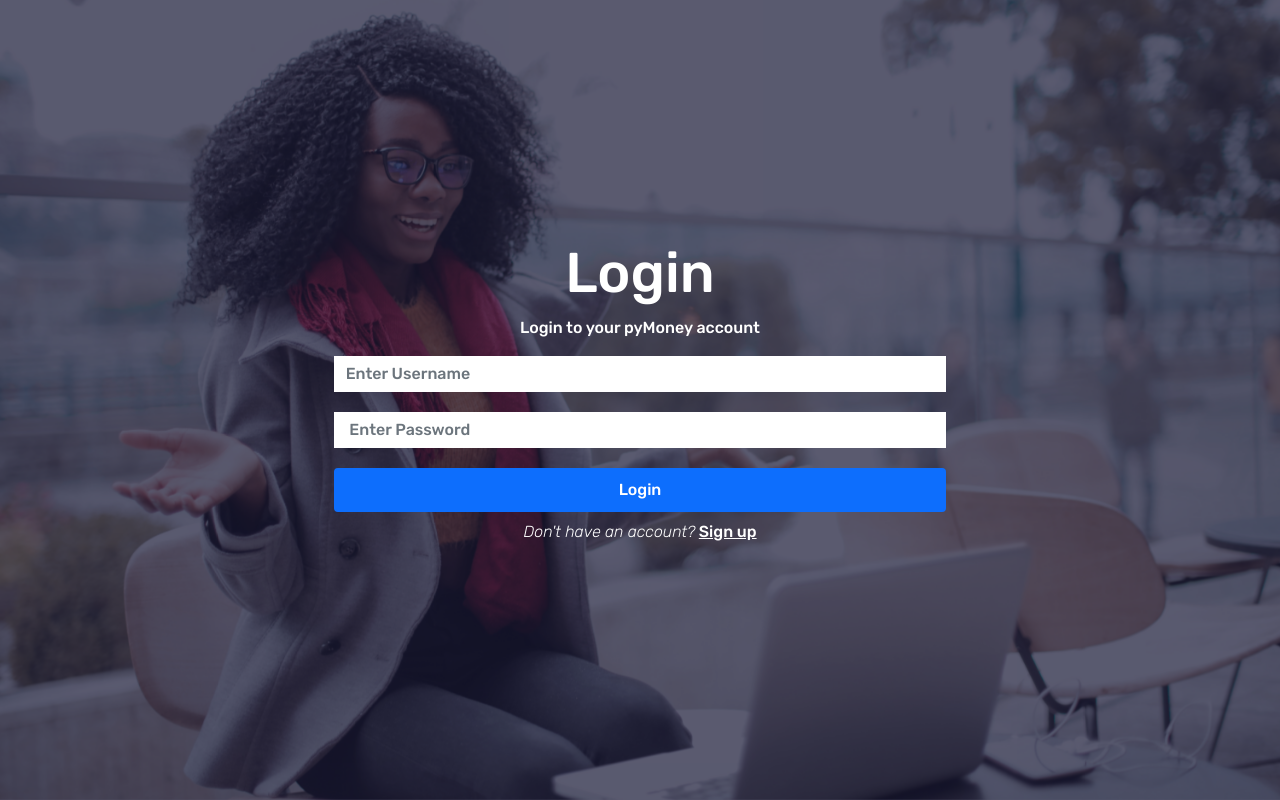
After one commit to pearlmargar8t/djangoApp, a Django app: page /login/ in a window 1280 px wide. The commit adds this page. Run offline with Django 4.2, Linux system fonts and the light colour scheme.

Commit message:
Added login

```diff
--- /dev/null
+++ b/pyMoney/templates/login.html
@@ -0,0 +1,81 @@
+<!DOCTYPE html>
+{% load static %}
+<html lang="en">
+
+<head>
+    <!-- Required meta tags -->
+    <meta charset="utf-8"/>
+    <meta name="viewport" content="width=device-width, initial-scale=1"/>
+
+    <!-- Bootstrap CSS -->
+    <link href="https://cdn.jsdelivr.net/npm/bootstrap@5.1.3/dist/css/bootstrap.min.css" rel="stylesheet"
+          integrity="sha384-1BmE4kWBq78iYhFldvKuhfTAU6auU8tT94WrHftjDbrCEXSU1oBoqyl2QvZ6jIW3" crossorigin="anonymous">
+
+    <!--font style-->
+    <link rel="preconnect" href="https://fonts.googleapis.com">
+    <link rel="preconnect" href="https://fonts.gstatic.com" crossorigin>
+    <link href="https://fonts.googleapis.com/css2?family=Rubik:ital,wght@0,500;1,300&display=swap" rel="stylesheet">
+    <!--font style  end-->
+
+    <!--icons link-->
+    <link href='https://unpkg.com/boxicons@2.1.1/css/boxicons.min.css' rel='stylesheet'>
+    <title>pyMoney | Send money with ease</title>
+
+    <!--linking css-->
+    <link rel="stylesheet" type="text/css" href="{% static 'css/style.css' %}">
+
+    <!--Bootstrap icons-->
+    <link rel="stylesheet" href="https://cdn.jsdelivr.net/npm/bootstrap-icons@1.8.1/font/bootstrap-icons.css">
+
+
+</head>
+
+
+<body>
+{% if messages %}
+{% for message in messages %}
+<div class="alert alert-warning alert-dismissible fade show" role="alert">
+    <strong>{{ message }}</strong>
+    <button type="button" class="btn-close" data-bs-dismiss="alert" aria-label="Close"></button>
+</div>
+{% endfor %}
+{% endif %}
+
+<div class="mylogin vh-100 d-flex align-items-center " id="login">
+    <div class="container text-white">
+        <div class="row">
+            <div class="col-lg-8 mx-auto text-center">
+                <h1 class="display-4 text-white">Login</h1>
+                <p>
+                    Login to your pyMoney account
+                </p>
+                <form action="" method=POST class="row g-1 justify-content-center">
+                    {% csrf_token %}
+                    <div class="col-md-10">
+                        <input type="text" class="bg-white mb-3 form-control" name="username"
+                               placeholder="Enter Username">
+                    </div>
+                    <div class="col-md-10">
+                        <input type="password" class="bg-white  form-control" name="password"
+                               placeholder=" Enter Password">
+                    </div>
+                    <div class="col-md-10 d-grid">
+                        <button type="submit" class="btn btn-primary rounded py-2 mt-3">Login</button>
+                    </div>
+                </form>
+
+                <p class="mt-2"><i>Don't have an account?</i> <a
+                        class=" text-white me-auto col-md-12 text-decoration-underline mt-2" href="#"
+                        data-bs-toggle="modal" data-bs-target="#mysignup">Sign up</a></p>
+            </div>
+        </div>
+    </div>
+</div>
+
+
+<script src=" https://cdn.jsdelivr.net/npm/bootstrap@5.1.3/dist/js/bootstrap.bundle.min.js"
+        integrity="sha384-ka7Sk0Gln4gmtz2MlQnikT1wXgYsOg+OMhuP+IlRH9sENBO0LRn5q+8nbTov4+1p" crossorigin="anonymous">
+</script>
+</body>
+
+</html>
--- a/pyMoney/urls.py
+++ b/pyMoney/urls.py
@@ -2,6 +2,8 @@ from django.urls import path
 from . import views
 
 urlpatterns = [
-    path('', views.index),
-    path('/send_money', views.send_money)
+    path('', views.index, name='home'),
+    path('send_money/', views.send_money),
+    path('login/', views.login_user, name="login"),
+
 ]
--- a/pyMoney/views.py
+++ b/pyMoney/views.py
@@ -1,10 +1,29 @@
-from django.shortcuts import render
+from django.shortcuts import render, redirect
 from django.http import HttpResponse
+from django.contrib.auth import authenticate, logout, login
+from django.contrib import messages
 
 
 def index(request):
-    return render(request, "index.html")
+    return render(request, 'index.html', {})
 
 
 def send_money(request):
     return HttpResponse('send money')
+
+
+def login_user(request):
+    if request.method == "POST":
+        username = request.POST['username']
+        password = request.POST['password']
+        user = authenticate(request, username=username, password=password)
+
+        if user is not None:
+            login(request, user)
+            return redirect('home')
+        else:
+            messages.success(request, ("There was an error logging in, try again"))
+            return redirect('login')
+
+    else:
+        return render(request, 'login.html', {})
--- a/sendcash/urls.py
+++ b/sendcash/urls.py
@@ -18,5 +18,6 @@ from django.urls import path, include
 
 urlpatterns = [
     path('admin/', admin.site.urls),
-    path('', include('pyMoney.urls'))
+    path('', include('pyMoney.urls')),
+    path('', include('django.contrib.auth.urls')),
 ]
--- a/static/css/style.css
+++ b/static/css/style.css
@@ -140,14 +140,30 @@
       background-repeat: no-repeat;
       min-height: 500px;
     }
+    .mylogin {
+	    background-image: url('/static/media/pexels-andrea-piacquadio-3762940.jpg');
+	    background-position: center;
+	    background-size: cover;
+	    background-attachment: fixed;
+	    position: relative;
+	    z-index: 2;
+}
 
+    .mylogin::after {
+	    content: "";
+	    width: 100%;
+	    height: 100%;
+	    position: absolute;
+	    top: 0;
+	    left: 0;
+	    background-color: rgb(21, 20, 51, 0.7);
+	    z-index: -1;
+}
 
     form input .form-control,
     .form-select {
       height: 56px;
     }
-
-
 
     form .form-control,
     .form-select {
@@ -170,6 +186,6 @@
       color: white;
     }
 
-    .footer-bottom {
-      background-color: #242933;
+     .footer-bottom {
+        background-color: #242933;
     }
```
Also changed, not shown: pyMoney/templates/index.html (+30 -19 lines), templates/base.html (+34 -15 lines), db.sqlite3, static/media/LogoMakr-5HzX6y.png (deleted), static/media/LogoMakr-9wnZ9h.png (deleted).
